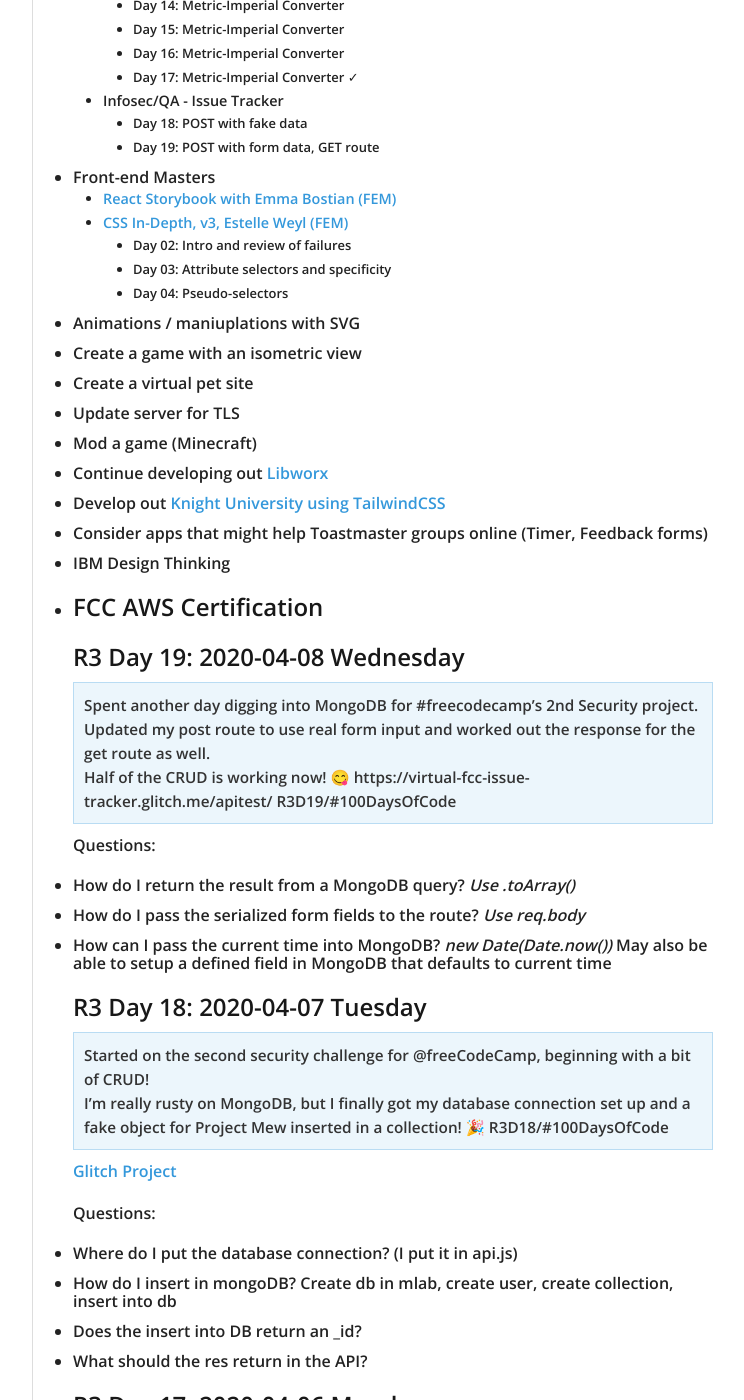
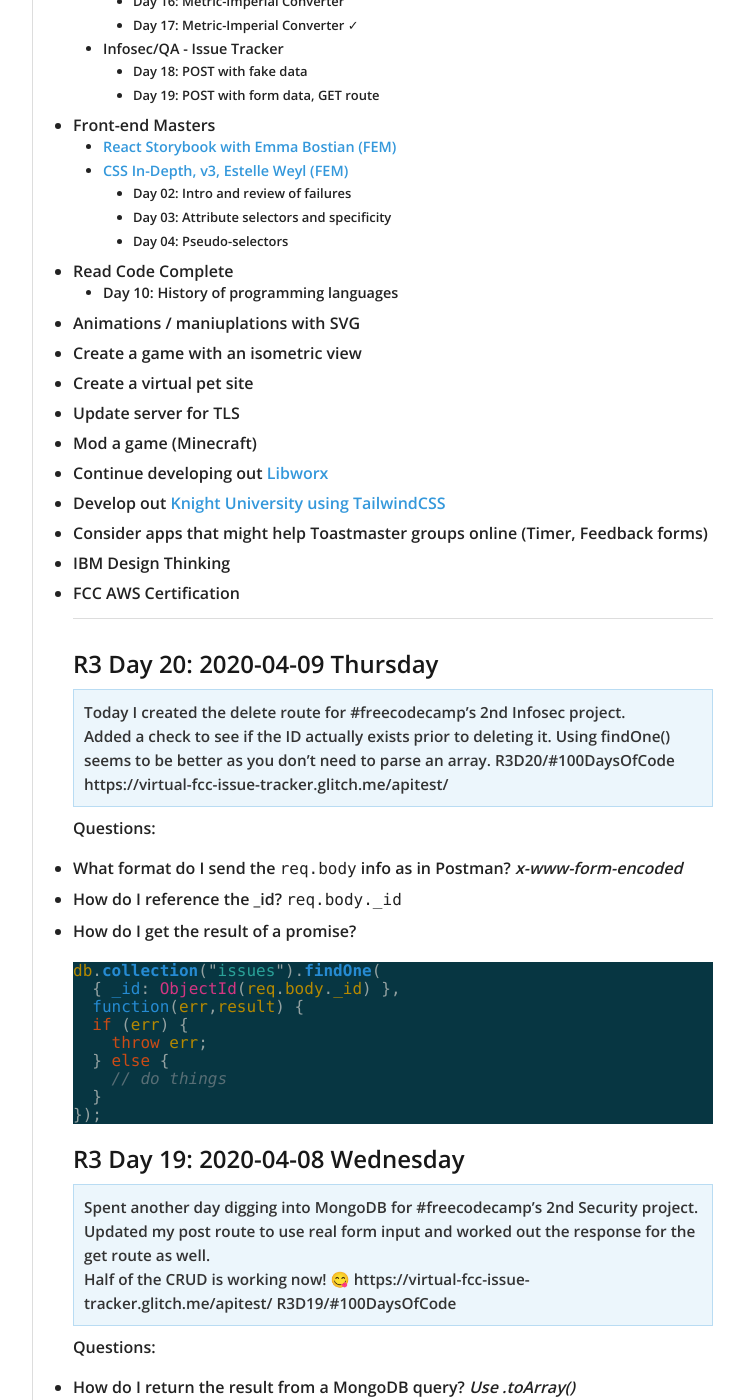
Before and after one commit to virtual/100daysofcode, a Jekyll site: the page built from index.md, in a window 1280 px wide and 1400 px high, scrolled down 504 px. Shown: the whole window, without its empty margins (378-1122 px from the left). Built offline with Jekyll 4.4.1, drawn with Linux system fonts in a browser that asks for light colours; nearby versions of some CDN libraries; our own code applies the rules of GitHub Pages for plain Markdown files; some of the changed text lies outside the part shown.

Commit message:
add promise, delete mongodb r3d20

````diff
--- a/index.md
+++ b/index.md
@@ -31,6 +29,8 @@
     - Day 02: Intro and review of failures
     - Day 03: Attribute selectors and specificity
     - Day 04: Pseudo-selectors
+- Read Code Complete
+  - Day 10: History of programming languages
 - Animations / maniuplations with SVG
 - Create a game with an isometric view
 - Create a virtual pet site
@@ -41,7 +41,33 @@
 - Consider apps that might help Toastmaster groups online (Timer, Feedback forms)
 - IBM Design Thinking
 - FCC AWS Certification
+
 ----------
+
+## R3 Day 20: 2020-04-09 Thursday
+
+> Today I created the delete route for #freecodecamp's 2nd Infosec project.
+>
+> Added a check to see if the ID actually exists prior to deleting it. Using findOne() seems to be better as you don't need to parse an array. R3D20/#100DaysOfCode
+https://virtual-fcc-issue-tracker.glitch.me/apitest/
+
+Questions:
+
+- What format do I send the `req.body` info as in Postman? _x-www-form-encoded_
+- How do I reference the _id? `req.body._id`
+- How do I get the result of a promise?
+
+  ```js
+  db.collection("issues").findOne(
+    { _id: ObjectId(req.body._id) },
+    function(err,result) {
+    if (err) {
+      throw err;
+    } else {
+      // do things
+    }
+  });
+  ```
 
 ## R3 Day 19: 2020-04-08 Wednesday
 
````
Also changed, not shown: other parts of index.md (+2 -2 lines).
